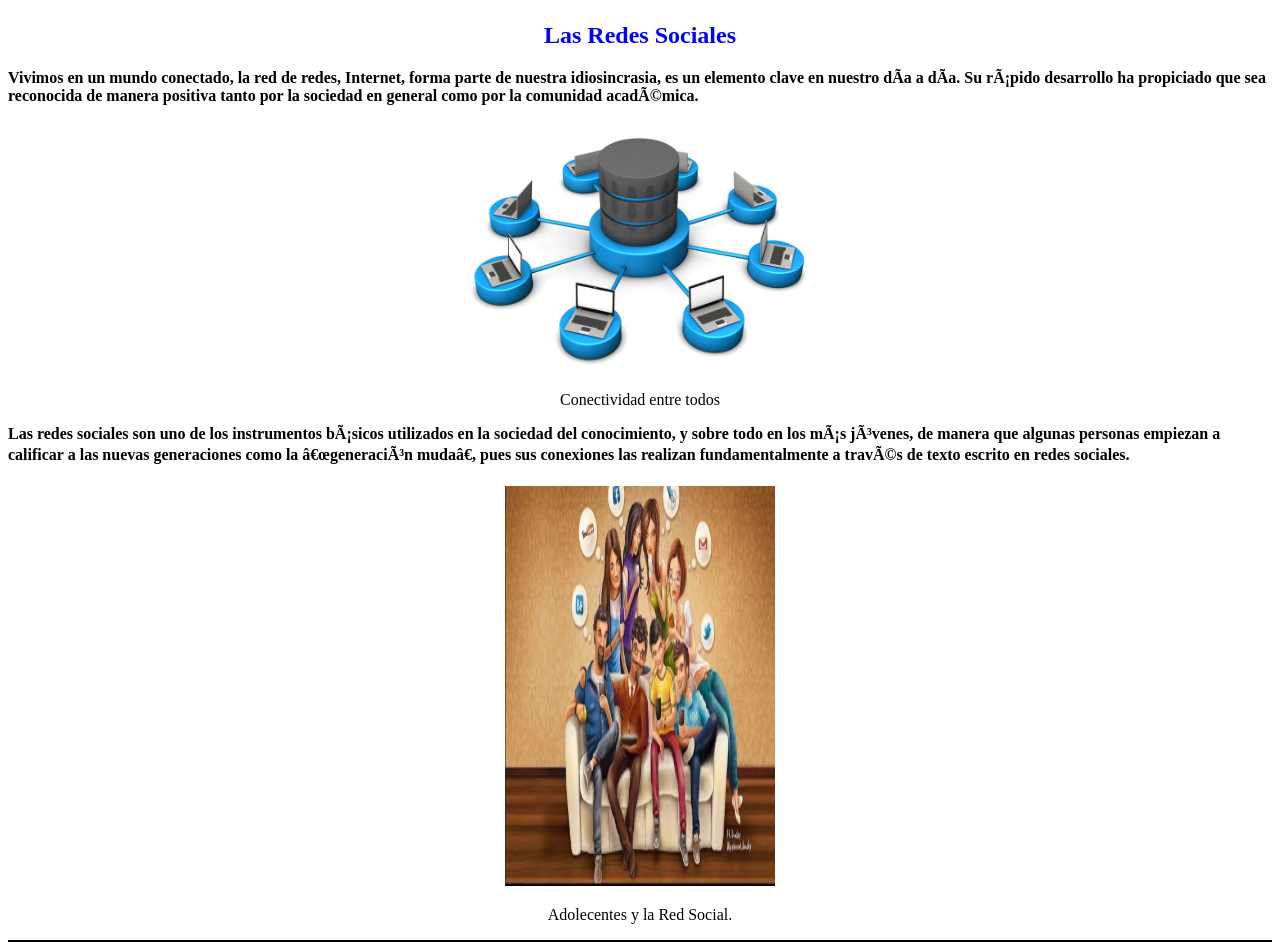
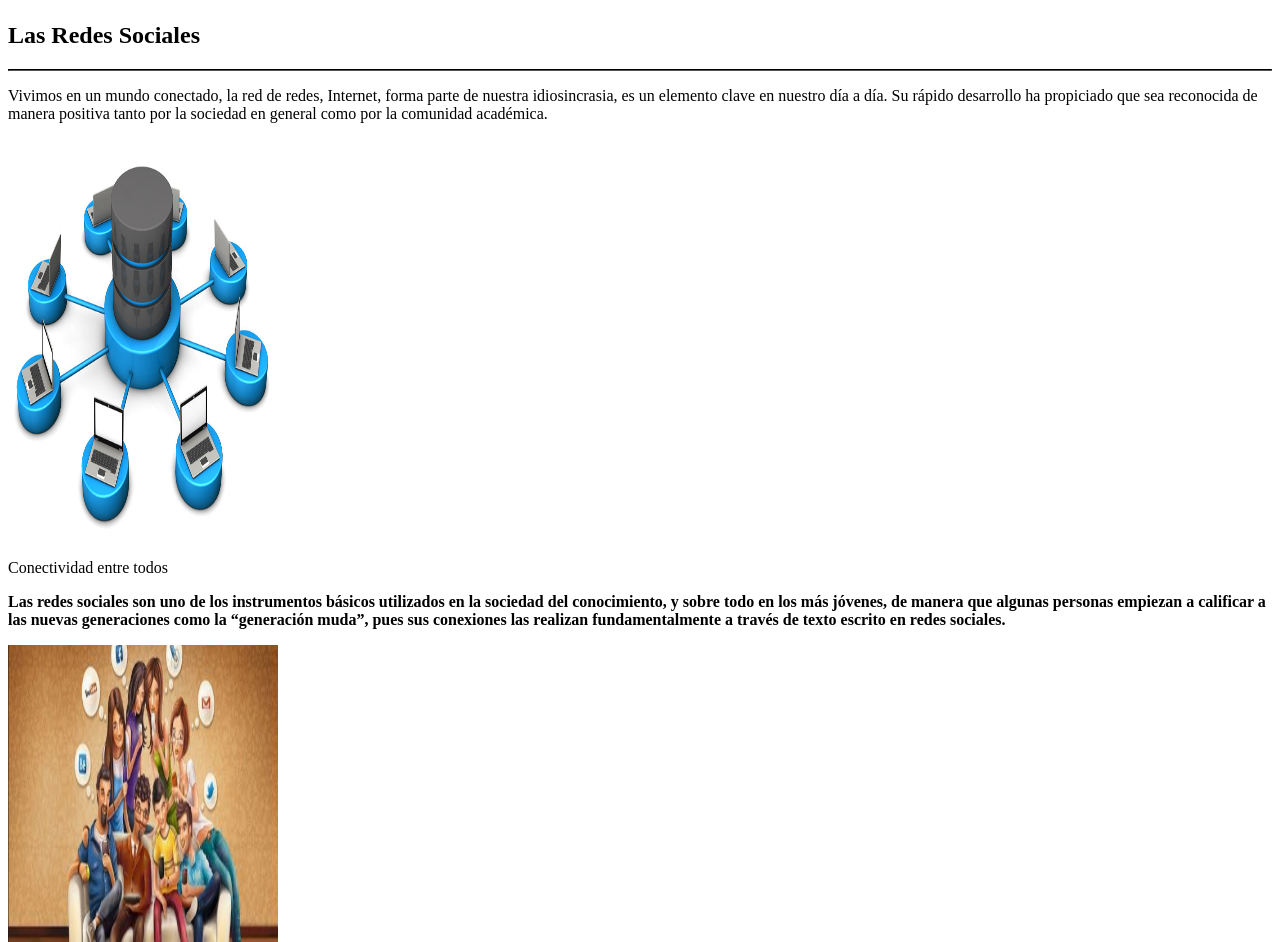
Before and after one commit to John-Macao/Practica01-Mi_primer_Sitio_Web, a plain HTML site: page paginas/index.html in a window 1280 px wide. Shown: the part 310-1252 px from the top of the page. Drawn offline with Linux system fonts and the light colour scheme.

Commit message:
ajustando errores en index

```diff
--- a/paginas/index.html
+++ b/paginas/index.html
@@ -4,7 +4,7 @@
 <html lang="es">
 <head>
 
-    <meta charset="utf_8" />
+  <meta charset="utf-8"/>
     <title> Las Redes Sociales </title>
 
     <!--
@@ -23,11 +23,9 @@
 
 <body>
     <header>
-      <div align="center">
       <img src="../images/logo1.png"
        alt="Logotipo de la pagina"
        width="400" height="300" >
-    </div>
 
        <!--
        <nav>
@@ -48,26 +46,23 @@
 
 
     <section>
-      <div align="center">
-        <h1> <font color="Blue"> Las Redes Sociales </font></h1>
-     </div>
+        <h1> Las Redes Sociales </h1>
+        <hr style="border-color: black;background-color: black;"/>
 
       <article>
 
-          <p>
-            <b>Vivimos en un mundo conectado, la red de redes, Internet, forma parte de
+          <p>Vivimos en un mundo conectado, la red de redes, Internet, forma parte de
               nuestra idiosincrasia, es un elemento clave en nuestro día a día. Su rápido desarrollo
               ha propiciado que sea reconocida de manera positiva tanto por la sociedad en
-              general como por la comunidad académica.</b>
+              general como por la comunidad académica.
+            </b>
             </p>
 
           <aside>
-            <div align="center">
-              <img src="../Images/red.jpg" alt="Red"  width="" height="250" /><br>
+              <img src="../Images/red.jpg" alt="Red"   style="width:270px;height:400px" /><br>
               <p>
                 Conectividad entre todos
               </p>
-            </div>
           </aside>
 
           <p>
@@ -78,19 +73,27 @@
            </p>
 
            <aside>
-            <div align="center">
             <img src="../Images/adolecentes_red_social.png" alt="Adolecentes y la red social" style="width:270px;height:400px"/><br>
             <p>
               Adolecentes y la Red Social.
             </p>
-            </div>
           </aside>
 
       </article>
   </section>
 
+
+
+
+
+
+
+
+
+
+
     <footer>
-      <hr style="border-color: black;" noshade="noshade" />
+      <hr style="border-color: black;background-color: black;"/>
         Jhon Michael Macao Guamán <br>
         Universidad Politecnica Salesiana<br>
         Correo: <a href="mailto:jmacao@est.ups.edu.ec">jmacao@est.ups.edu.ec</a><br>
```
